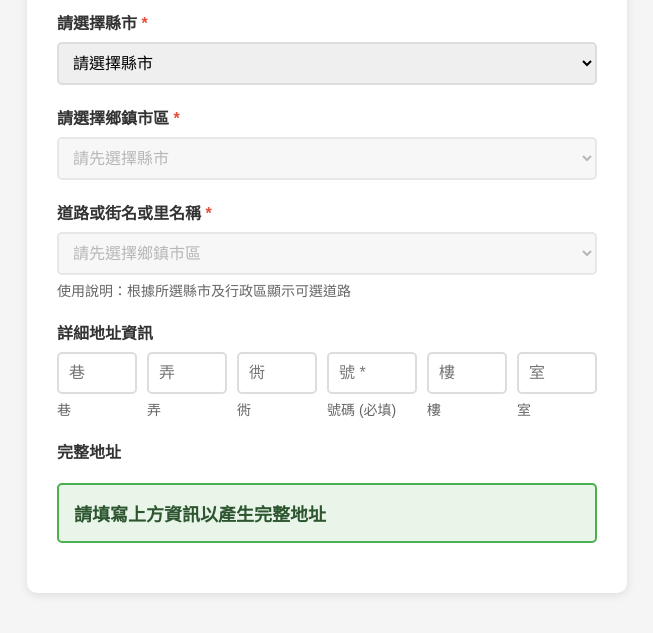
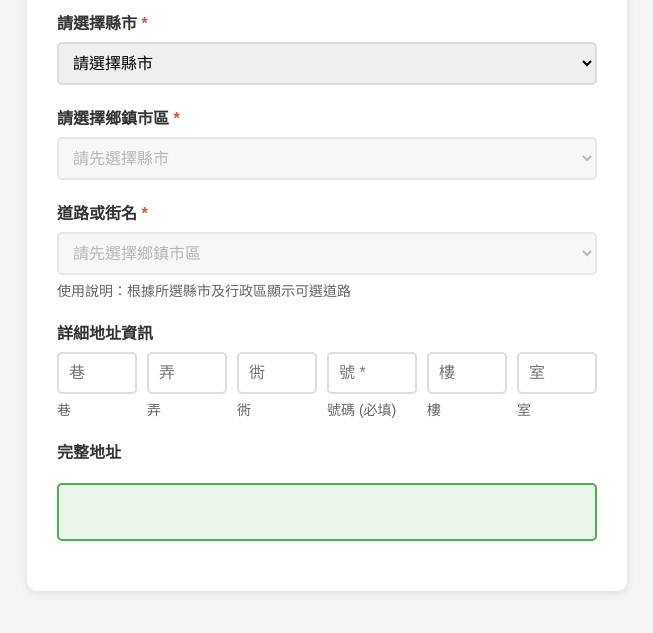
Before and after one commit to mike6616b/AddressForm, a plain HTML site: page index.html in a window 1280 px wide. Shown: the part 187-820 px from the top of the page, without its empty margins (313-966 px from the left). Drawn offline with Linux system fonts and the light colour scheme.

Commit message:
index.html

```diff
--- a/index.html
+++ b/index.html
@@ -109,7 +109,7 @@
         </div>
 
         <div class="form-group">
-            <label for="road">道路或街名或里名稱 <span class="required">*</span></label>
+            <label for="road">道路或街名 <span class="required">*</span></label>
             <select id="road" required disabled class="disabled">
                 <option value="">請先選擇鄉鎮市區</option>
             </select>
@@ -149,7 +149,7 @@
         <div class="form-group">
             <label>完整地址</label>
             <div class="address-display" id="fullAddress">
-                請填寫上方資訊以產生完整地址
+
             </div>
         </div>
     </div>
```
